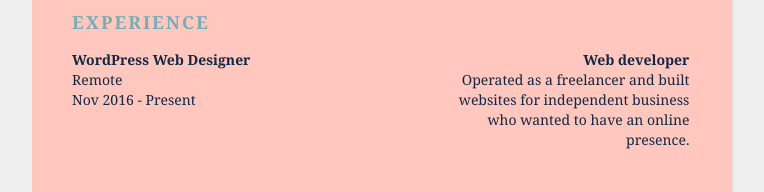
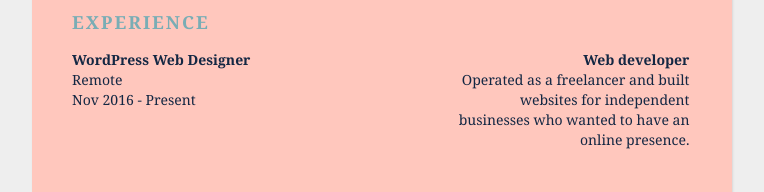
Before and after one commit to Lilianada/Lilian-s-CV, a plain HTML site: page index.html in a window 1280 px wide. Shown: the part 279-471 px from the top of the page, without its empty margins (258-1022 px from the left). Drawn offline with Linux system fonts and the light colour scheme.

Commit message:
Update index.html

```diff
--- a/index.html
+++ b/index.html
@@ -46,7 +46,7 @@
           </div>
           <div class="right">
             <div class="name">Web developer</div>
-            <div class="desc">Operated as a freelancer and built websites for independent business who wanted to
+            <div class="desc">Operated as a freelancer and built websites for independent businesses who wanted to
               have an online presence.
             </div>
           </div>
```
